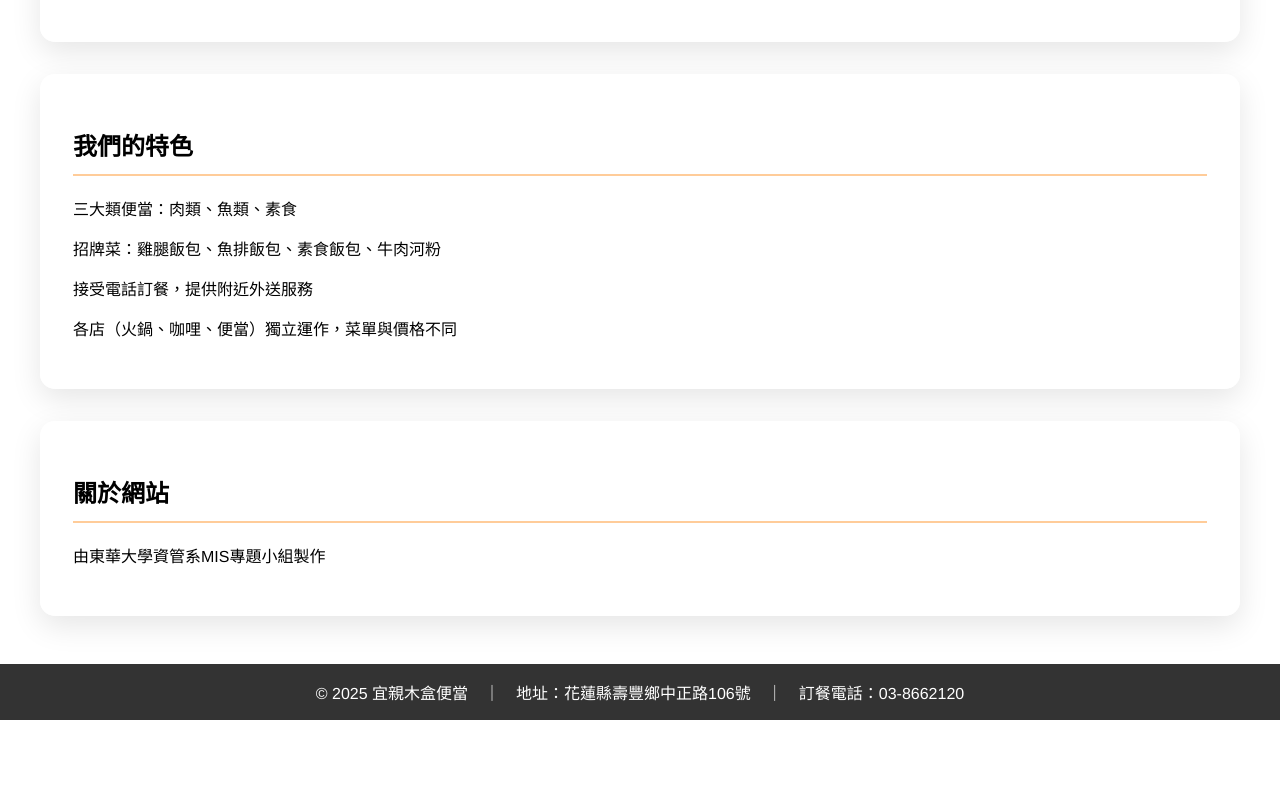
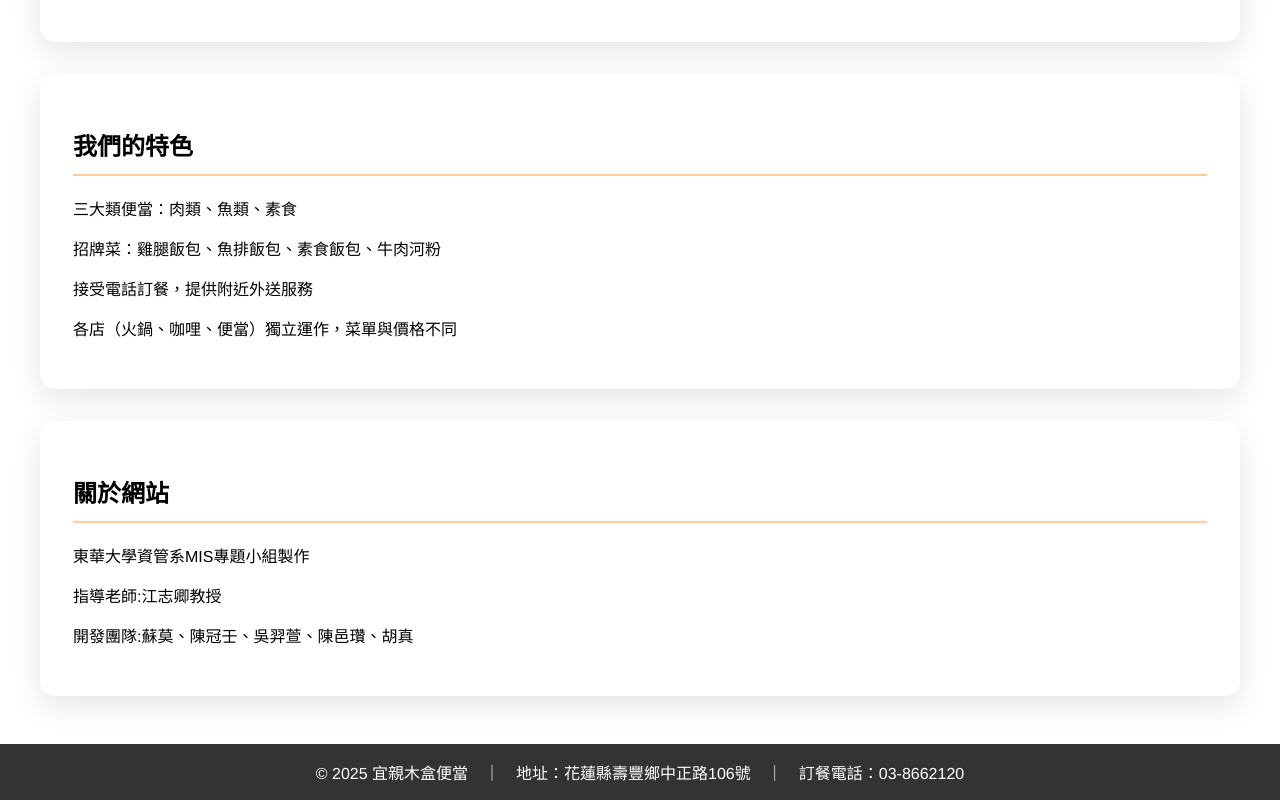
Before and after one commit to FTstudio06041/yiqingbento, a plain HTML site: page AboutME.html in a window 1280 px wide. Shown: the part 1359-2159 px from the top of the page. Before the commit the page ends 2079 px from the top, so only its background shows below. Drawn offline with Linux system fonts and the light colour scheme.

Commit message:
加入關於網站

```diff
--- a/AboutME.html
+++ b/AboutME.html
@@ -337,7 +337,9 @@
         </section>
 	    	<section class="section glass contact" id="contact">
       <h2>關於網站</h2>
-      <p>由東華大學資管系MIS專題小組製作</p>
+      <p>東華大學資管系MIS專題小組製作</p>
+      <p>指導老師:江志卿教授</p>
+      <p>開發團隊:蘇莫、陳冠壬、吳羿萱、陳邑瓚、胡真</p>
         </section>
 
     </div>
```
